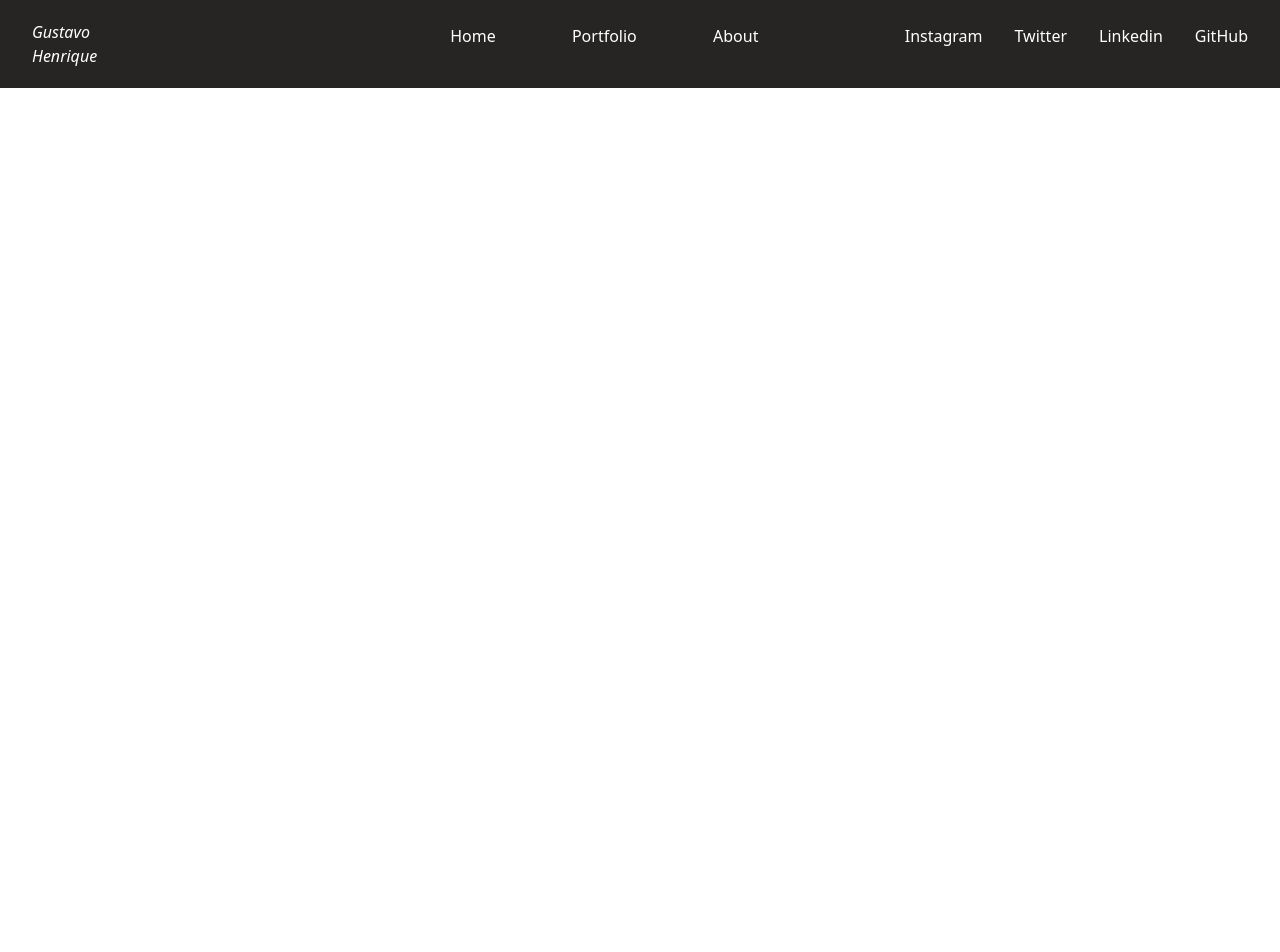
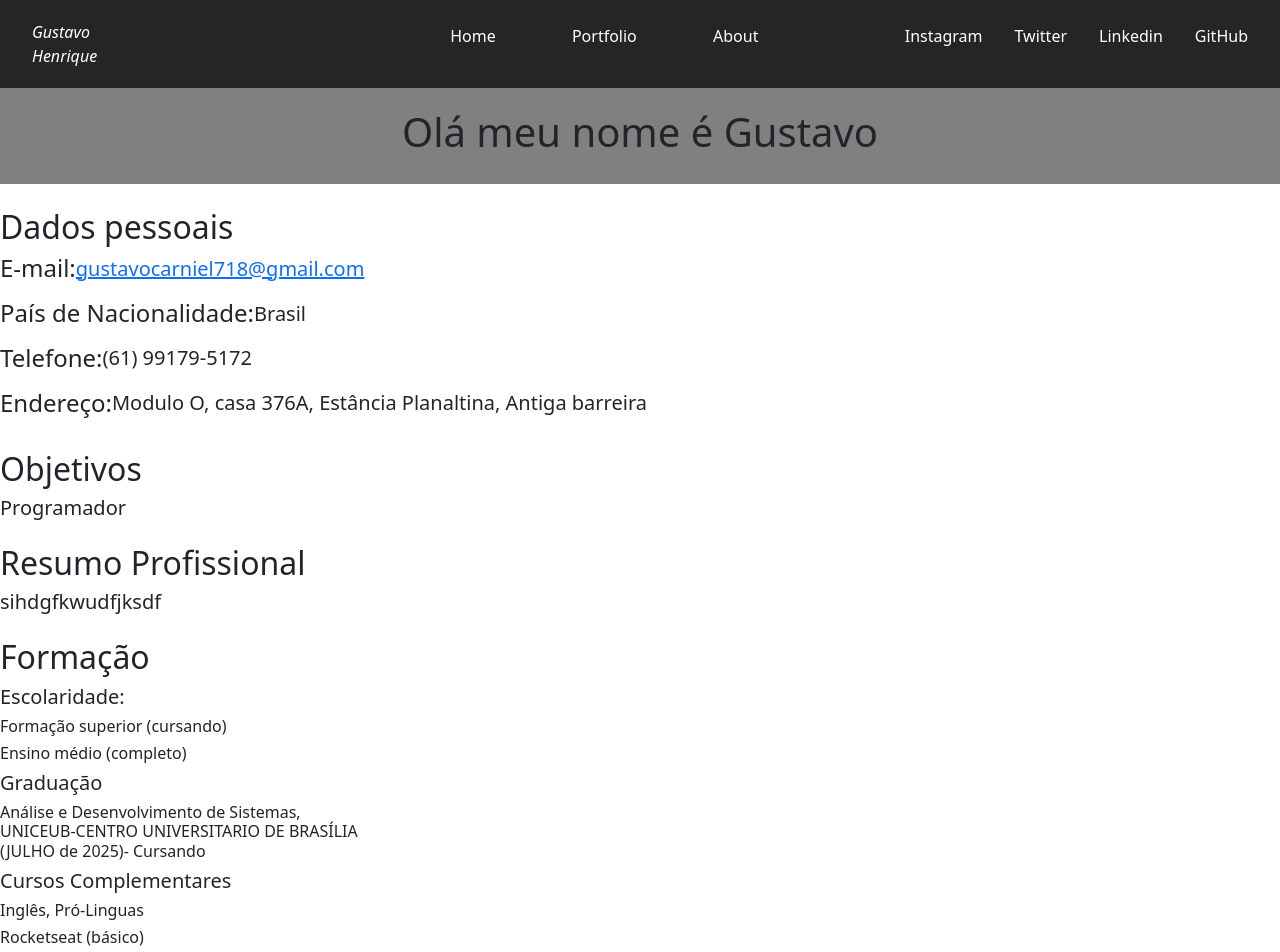
Before and after one commit to HenriqueCarniell/portfolio, a React (Create React App) app: page /about in a window 1280 px wide. Shown: the top 952 px of the page. Before the commit the page ends 800 px from the top, so only its background shows below. Built offline with nearby package versions, Linux system fonts and the light colour scheme.

Commit message:
Adicionei um título na página

```diff
--- a/package.json
+++ b/package.json
@@ -42,5 +42,8 @@
       "last 1 firefox version",
       "last 1 safari version"
     ]
+  },
+  "devDependencies": {
+    "react-router-dom": "^6.16.0"
   }
 }
--- /dev/null
+++ b/src/components/about/about.css
@@ -0,0 +1,22 @@
+#aboutMe {
+    display: flex;
+    justify-content: center;
+    background-color: gray;
+    padding: 20px;
+}
+
+#dados div {
+    display: flex;
+    align-items: center;
+    margin-bottom: 0.5rem;
+}
+#TituloDados {
+    margin-top: 1.5rem;
+}
+#objetivos {
+    margin-top: 1.5rem;
+    margin-bottom: 1.5em;
+}
+#resumo {
+    margin-bottom: 1.5rem;
+}
--- /dev/null
+++ b/src/components/about/about.tsx
@@ -0,0 +1,63 @@
+import Header from "../header/header";
+import './about.css'
+function About() {
+    return (
+        <div>
+            <Header />
+            <div id="aboutMe">
+                <h1>Olá meu nome é Gustavo</h1>
+            </div>
+            <div id="TituloDados">
+                <h2>Dados pessoais</h2>
+            </div>
+            <div id="dados">
+                <div>
+                    <h4>E-mail:</h4>
+                    <h5><a href="">gustavocarniel718@gmail.com</a></h5>
+                </div>
+                <div>
+                    <h4>País de Nacionalidade:</h4>
+                    <h5>Brasil</h5>
+                </div>
+                <div>
+                    <h4>Telefone:</h4>
+                    <h5>(61) 99179-5172</h5>
+                </div>
+                <div>
+                    <h4>Endereço:</h4>
+                    <h5>Modulo O, casa 376A, Estância Planaltina, Antiga barreira</h5>
+                </div>
+            </div>
+            <div id="objetivos">
+                <h2>Objetivos</h2>
+                <h5>Programador</h5>
+            </div>
+            <div id="resumo">
+                <h2>Resumo Profissional</h2>
+                <h5>sihdgfkwudfjksdf</h5>
+            </div>
+            <div>
+                <div>
+                    <h2>Formação</h2>
+                    <h5>Escolaridade:</h5>
+                    <h6>Formação superior (cursando)</h6>
+                    <h6>Ensino médio (completo)</h6>
+                </div>
+                <div>
+                    <h5>Graduação</h5>
+                    <h6>Análise e Desenvolvimento de Sistemas,<br/>UNICEUB-CENTRO UNIVERSITARIO DE BRASÍLIA<br/> (JULHO de 2025)- Cursando</h6>
+                </div>
+                <div>
+                    <h5>Cursos Complementares</h5>
+                    <h6>Inglês, Pró-Linguas</h6>
+                    <h6>Rocketseat (básico)</h6>
+                    <h6>Rocketseat (avançado)</h6>
+                    <h6>Udemy (avançado)</h6>
+                    <h6>Bradesco (básico)</h6>
+                </div>
+            </div>
+        </div>
+    );
+}
+
+export default About;
--- a/src/components/header/header.tsx
+++ b/src/components/header/header.tsx
@@ -6,7 +6,7 @@ import { RiMenu3Line } from "react-icons/ri";
 import Sidebar from './listSocial';
 
 function Header() {
-  const [isOpen, setIsOpen] = useState(false);
+  const [isOpen, setIsOpen] = useState<boolean>(false);
 
   const handleToggle = (): void => {
       setIsOpen(!isOpen);
@@ -21,9 +21,9 @@ function Header() {
 
         <div id="navbar" className="col-xxl-4 col-xl-5 col-lg-5 col-md-6 col-sm-1">
           <ul>
-            <a href=""><li>Home</li></a>
-            <a href=""><li>Portfolio</li></a>
-            <a href=""><li>About</li></a>
+            <a href="/"><li>Home</li></a>
+            <a href="/projetos"><li>Portfolio</li></a>
+            <a href="/about"><li>About</li></a>
           </ul>
         </div>
 
@@ -31,8 +31,8 @@ function Header() {
           <ul>
             <a href=""><li>Instagram</li></a>
             <a href=""><li>Twitter</li></a>
-            <a href=""><li>Linkedin</li></a>
-            <a href=""><li>GitHub</li></a>
+            <a href="https://www.linkedin.com/in/gustavo-henrique-b3a200263"><li>Linkedin</li></a>
+            <a href="https://github.com/HenriqueCarniell" target="_blank" ><li>GitHub</li></a>
           </ul>
         </div>
 
--- /dev/null
+++ b/src/components/portfolio/portfolio.css
@@ -0,0 +1,20 @@
+#cards {
+    display: flex;
+    flex-wrap: wrap;
+    justify-content: space-between;
+    padding: 0 1rem 0 1rem;
+  }
+
+  .card {
+    width: 15rem;
+    height: 20rem;
+    background-color: #f0f0f0;
+    margin-right: 10px;
+    margin-bottom: 10px;
+    margin-top: 3rem;
+  }
+  #banner1 {
+    background-color: black;
+    width: 100%;
+    height: 25rem;
+  }
--- /dev/null
+++ b/src/components/portfolio/portfolio.tsx
@@ -0,0 +1,45 @@
+import React from 'react';
+import Header from '../header/header';
+
+import './portfolio.css';
+
+let Main = () => {
+    return (
+        <div>
+            <Header/>
+            <div id="banner1">
+
+            </div>
+            <div id="cards">
+                <div className='card'>
+                    <div>
+                        <img src="" alt="" />
+                    </div>
+                    <div>
+
+                    </div>
+                </div>
+                <div className='card'>
+
+                    </div>
+                    <div className='card'>
+
+                    </div>
+                    <div className='card'>
+
+                    </div>
+                    <div className='card'>
+
+                    </div>
+                    <div className='card'>
+
+                    </div>
+                    <div className='card'>
+
+                    </div>
+            </div>
+        </div>
+    );
+}
+
+export { Main };
--- a/src/index.tsx
+++ b/src/index.tsx
@@ -2,13 +2,27 @@ import React from 'react';
 import ReactDOM from 'react-dom/client';
 import reportWebVitals from './reportWebVitals';
 import Header from './components/header/header';
+import { Main } from './components/portfolio/portfolio';
+import {BrowserRouter, Routes, Route} from 'react-router-dom'
+import About from './components/about/about';
+
 
 const root = ReactDOM.createRoot(
   document.getElementById('root') as HTMLElement
 );
 root.render(
   <React.StrictMode>
-    <Header/>
+    <BrowserRouter>
+    <Routes>
+      <Route path='/' element={
+        <div>
+          <Header/>
+        </div>
+      } />
+      <Route path='/projetos' element={<Main/>} />
+      <Route path='/about' element={<About/>}/>
+    </Routes>
+    </BrowserRouter>
   </React.StrictMode>
 );
 
--- a/tsconfig.json
+++ b/tsconfig.json
@@ -16,7 +16,7 @@
     "module": "esnext",
     "moduleResolution": "node",
     "resolveJsonModule": true,
-    "isolatedModules": true,
+    "isolatedModules": false,
     "noEmit": true,
     "jsx": "react-jsx"
   },
```
Also changed, not shown: 1 other file (tests, documents, lock files or other folders).
